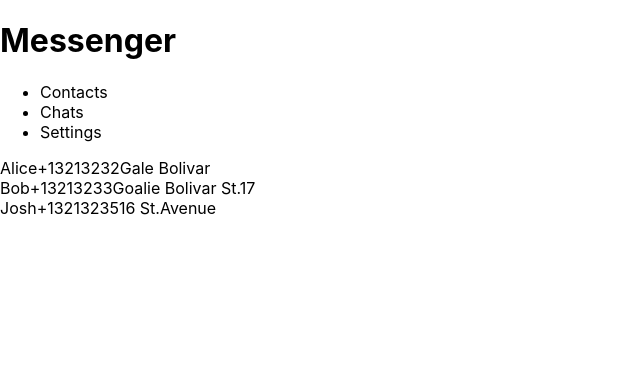
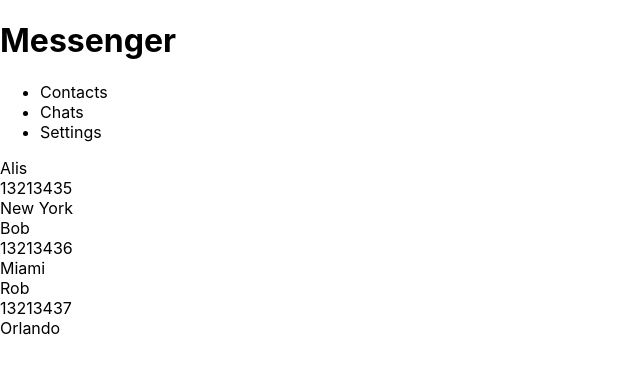
Before and after one commit to Nosov-Pavel/props1, a React (Create React App) app: page / in a window 1280 px wide. Shown: the top 372 px of the page, without its empty margins (0-640 px from the left). Built offline with nearby package versions, Linux system fonts and the light colour scheme.

Commit message:
ContactsProps

```diff
--- a/src/App.js
+++ b/src/App.js
@@ -1,4 +1,33 @@
-
+// import Menu from "./Menu";
+// import Contacts from "./Contacts";
+//
+// function App(){
+//     const mainMenu = ['Contacts', 'Chats', 'Settings']
+//     const contacts = [{
+//         name: 'Alice',
+//         phoneNumber: '+13213232',
+//         address: 'Gale Bolivar',
+//     },
+//         {
+//             name: 'Bob',
+//             phoneNumber: '+13213233',
+//             address: 'Goalie Bolivar St.17',
+//         },
+//         {
+//             name: 'Josh',
+//             phoneNumber: '+13213235',
+//             address: '16 St.Avenue',
+//         }]
+//     return(
+//         <div>
+//             <h1>Messenger</h1>
+//             <Menu menu={mainMenu}/>
+//             <Contacts contacts={contacts}/>
+//
+//         </div>
+//     );
+// }
+// export default App;
 
 import Menu from "./Menu";
 import Contacts from "./Contacts";
@@ -6,26 +35,25 @@ import Contacts from "./Contacts";
 function App(){
     const mainMenu = ['Contacts', 'Chats', 'Settings']
     const contacts = [{
-        name: 'Alice',
-        phoneNumber: '+13213232',
-        address: 'Gale Bolivar',
+        name: 'Alis',
+        phoneNumber: +13213435,
+        address: 'New York'
     },
         {
-            name: 'Bob',
-            phoneNumber: '+13213233',
-            address: 'Goalie Bolivar St.17',
-        },
+        name: 'Bob',
+        phoneNumber: +13213436,
+        address: 'Miami',
+    },
         {
-            name: 'Josh',
-            phoneNumber: '+13213235',
-            address: '16 St.Avenue',
-        }]
+        name: 'Rob',
+        phoneNumber: +13213437,
+        address: 'Orlando',
+    }]
     return(
         <div>
             <h1>Messenger</h1>
             <Menu menu={mainMenu}/>
             <Contacts contacts={contacts}/>
-
         </div>
     );
 }
--- a/src/ContactItem.js
+++ b/src/ContactItem.js
@@ -1,11 +1,28 @@
+// function ContactItem(props){
+//
+//     return(
+//         <div>
+//             {props.contact.name}
+//             <br/>
+//             {props.contact.phoneNumber}
+//             <br/>
+//             {props.contact.address}
+//             <br/>
+//             <button onClick={()=>(props.contact.name)}>Delete</button>
+//             {' '}
+//             <button onClick={()=>(props.contact.name)}>Add</button>
+//         </div>
+//     );
+// }
+// export default ContactItem;
 function ContactItem(props){
-
     return(
         <div>
-            {props.contact.name}
-            {props.contact.phoneNumber}
-            {props.contact.address}
+            {props.contact.name}<br/>
+            {props.contact.phoneNumber}<br/>
+            {props.contact.address}<br/>
+
         </div>
     );
 }
-export default ContactItem;
+export default ContactItem
```
Also changed, not shown: src/Contacts.js (+11 -0 lines), src/Menu.js (+2 -14 lines).
